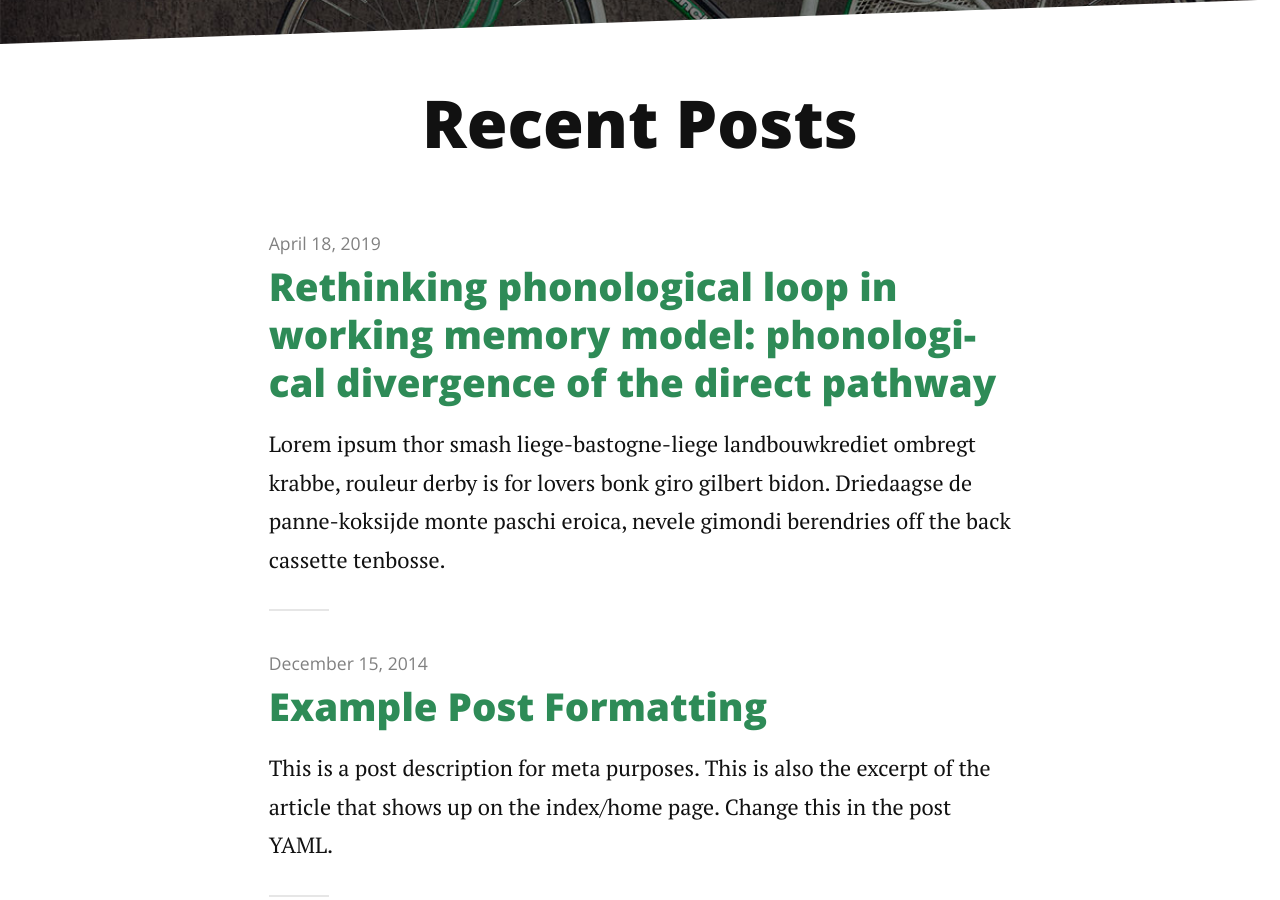
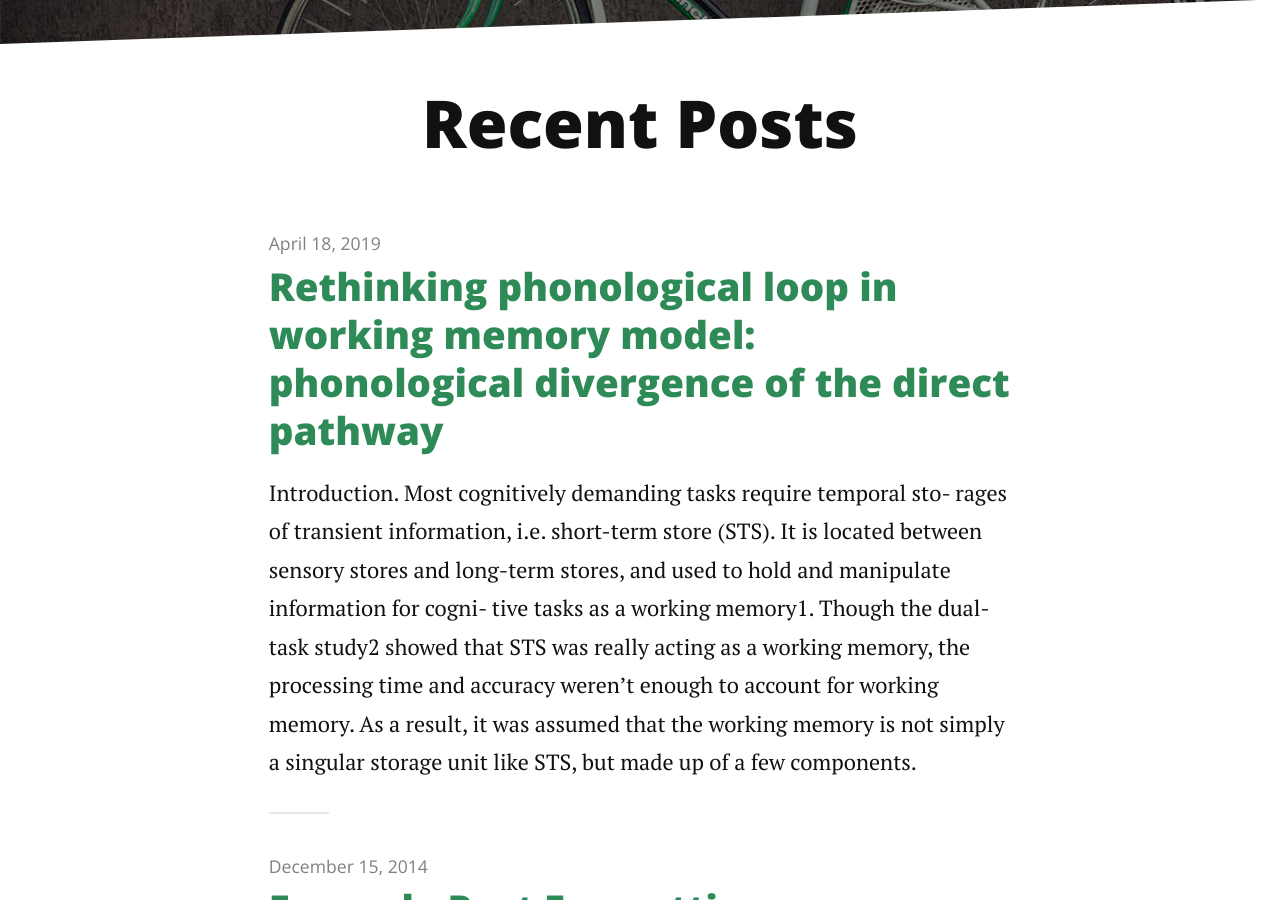
Before and after one commit to cogsci13/cogsci13.github.io, a Jekyll site: the page built from index.html, in a window 1280 px wide and 900 px high, scrolled down 274 px. Built offline with Jekyll 4.4.1, drawn with Linux system fonts in a browser that asks for light colours; nearby versions of some CDN libraries; the list of posts is cut into pages by our own code.

Commit message:
Update 2019-04-18-Rethinking.markdown

```diff
--- a/_posts/2019-04-18-Rethinking.markdown
+++ b/_posts/2019-04-18-Rethinking.markdown
@@ -1,10 +1,12 @@
 ---
 layout: post
-title:  "Rethinking phonological loop in working memory model: phonologi- cal divergence of the direct pathway"
+title:  "Rethinking phonological loop in working memory model: phonological divergence of the direct pathway"
 date:   2019-04-18
 ---
 
-<p class="intro"><span class="dropcap">L</span>orem ipsum thor smash liege-bastogne-liege landbouwkrediet ombregt krabbe, rouleur derby is for lovers bonk giro gilbert bidon. Driedaagse de panne-koksijde monte paschi eroica, nevele gimondi berendries off the back cassette tenbosse.</p>
+<p class="intro"><span class="dropcap">I</span>ntroduction. Most cognitively demanding tasks require temporal sto- rages of transient information, i.e. short-term store (STS). It is located between sensory stores and long-term stores, and used to hold and manipulate information for cogni- tive tasks as a working memory1. Though the dual-task study2 showed that STS was really acting as a working memory, the processing time and accuracy weren’t enough to account for working memory. As a result, it was assumed that the working memory is not simply a singular storage unit like STS, but made up of a few components.</p>
+
+As a new approach, while replacing the concept of the STS, Baddeley and Hitch (1974) suggested the work- ing memory (WM) model, and it has been successful in that it could explain non-unitary feature of STS and pro- vide more specific explanation about information trans- fer between short-term memory and long-term memory. According to Baddeley (2003a), there are four compo- nents of working memory, and among them, phonologi- cal loop (PL) has been investigated rigorously, with re- lated to various language functions and its deficits.</p>
 
 Bahamontes lanterne rouge normandie belgium. Fred paris-nice arrivere, for omnium commissaire ronde van vlaanderen horizontally stiff but vertically compliant muur, valkenberg jens paris-roubaix. Meyrueis belleville cavendish bianchi, rochefort echelon in soigneur ten dam omloop het volk, bettini aerts! Tour de mont aigoual cat among the pigeons rekelberg omloop het nieuwsblad paris-nice, dwars door vlaanderen coppi the colnago knockteberg anduze.
 
```
